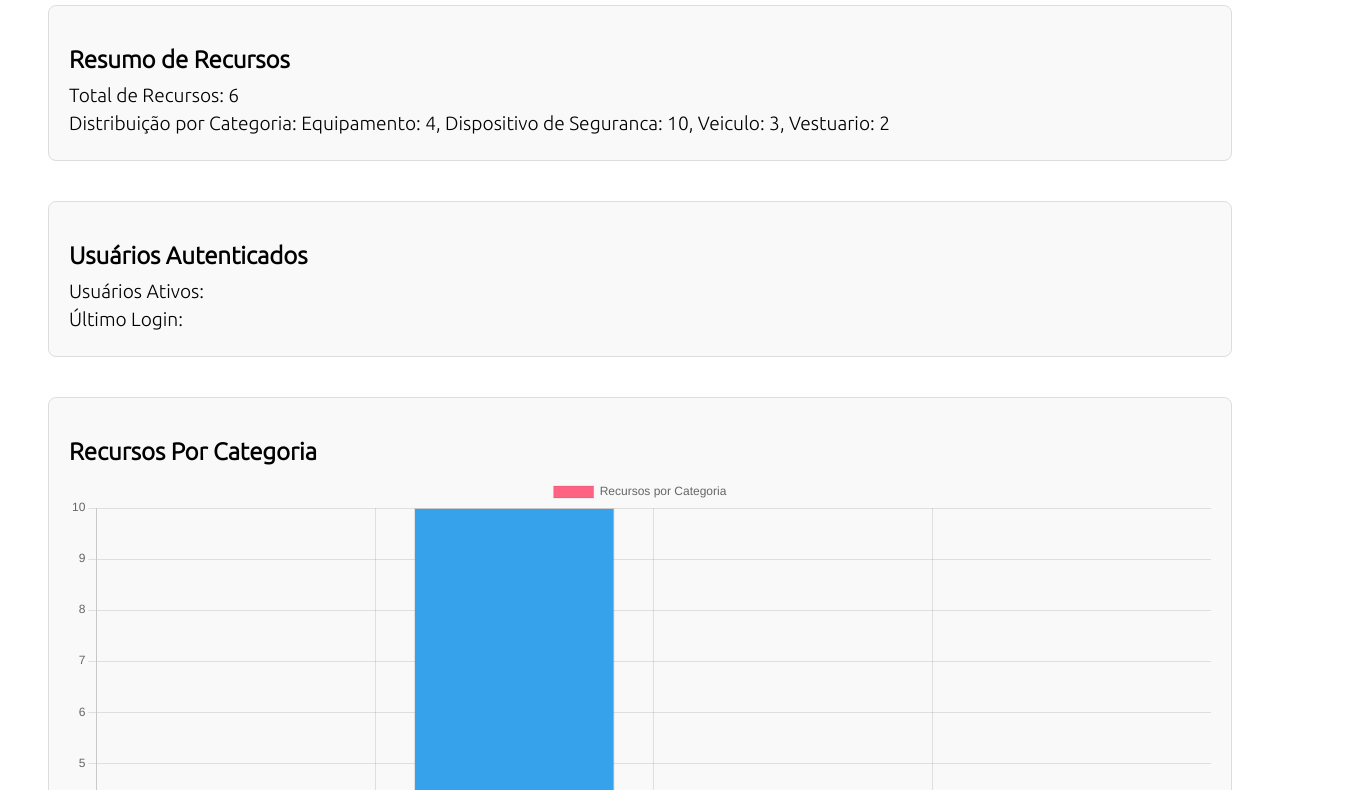
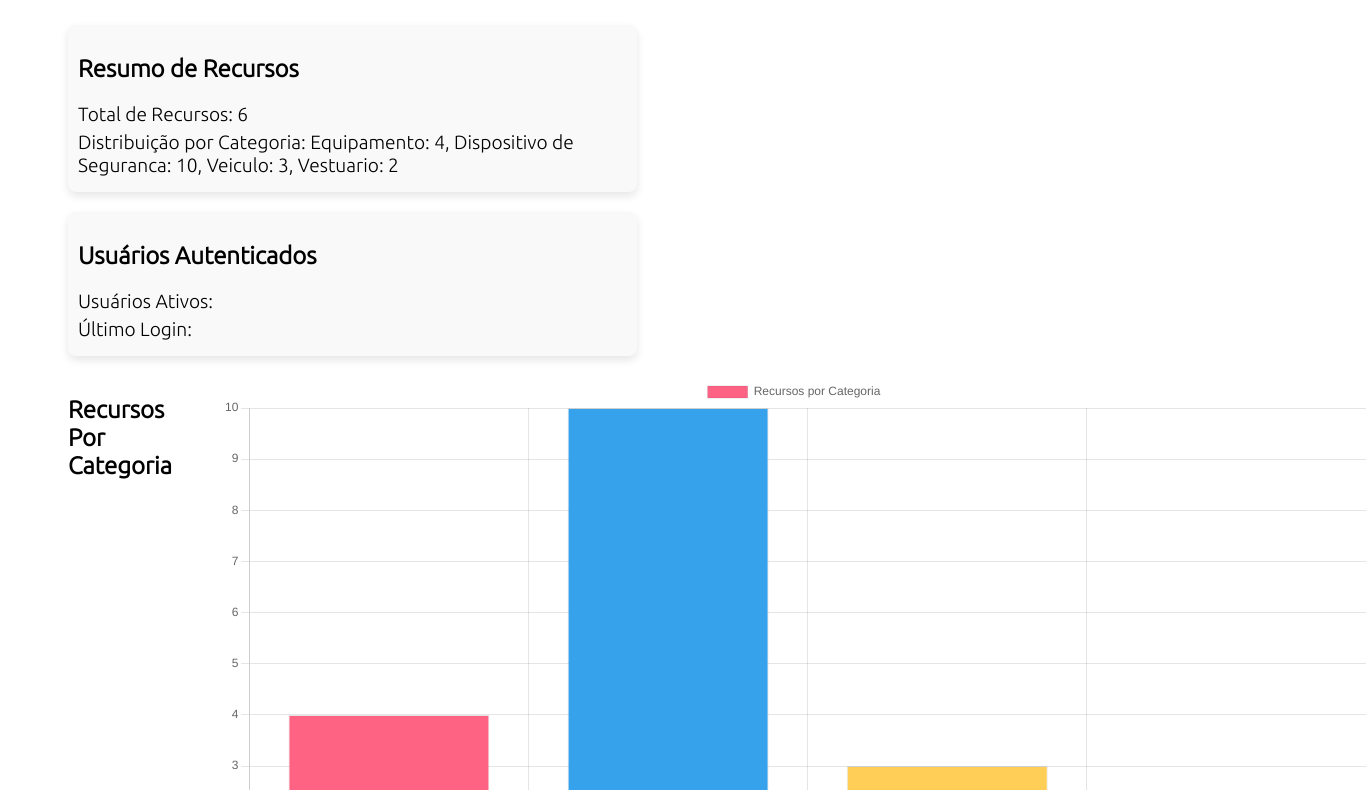
Before and after one commit to nv-bel/batman-projeto, a plain HTML site: page frontend/dashboard2.html in a window 1280 px wide. Shown: the part 201-991 px from the top of the page, 1366 px wide, since content can reach past the window. Drawn offline with nearby package versions, Linux system fonts and the light colour scheme; a web font is replaced by a local one.

Commit message:
Update dashboard2.css

```diff
--- a/frontend/css/dashboard2.css
+++ b/frontend/css/dashboard2.css
@@ -40,7 +40,7 @@ body {
 }
 
 .content {
-  padding: 80px 20px 20px 20px; /* Ajusta o padding-top para evitar que o conteúdo fique sob a navbar */
+  padding: 100px 40px 20px 40px; /* Ajusta o padding-top para evitar que o conteúdo fique sob a navbar */
 }
 .dashboard-container {
   display: flex;
@@ -55,22 +55,36 @@ h1 {
   margin-bottom: 20px;
 }
 
-.resource-summary,
-.user-summary,
-.dashboard-charts {
-  background-color: #f9f9f9;
-  border: 1px solid #ddd;
-  border-radius: 8px;
-  padding: 20px;
+/* Estilo para o container do resumo e dos usuários */
+.summary-container {
+  display: flex;
+  justify-content: space-between;
   margin-bottom: 20px;
 }
 
-.resource-summary h2,
-.user-summary h2,
-.dashboard-charts h2 {
-  font-size: 1.5rem;
-  margin-bottom: 10px;
+.resource-summary, .user-summary {
+  width: 48%; /* Faz as duas caixas ocuparem metade da tela */
+  padding: 10px;
+  background-color: #f9f9f9;
+  border-radius: 8px;
+  box-shadow: 0 4px 8px rgba(0, 0, 0, 0.1);
 }
+
+/* Estilo para o container dos gráficos */
+.dashboard-charts {
+  display: flex;
+  justify-content: space-between;
+  gap: 50px;
+}
+
+.chart-container {
+  width: 48%; /* Faz os gráficos ocuparem metade da tela */
+  padding: 10px;
+  background-color: #f9f9f9;
+  border-radius: 8px;
+  box-shadow: 0 4px 8px rgba(0, 0, 0, 0.1);
+}
+
 
 #total-resources,
 #resource-breakdown,
```
